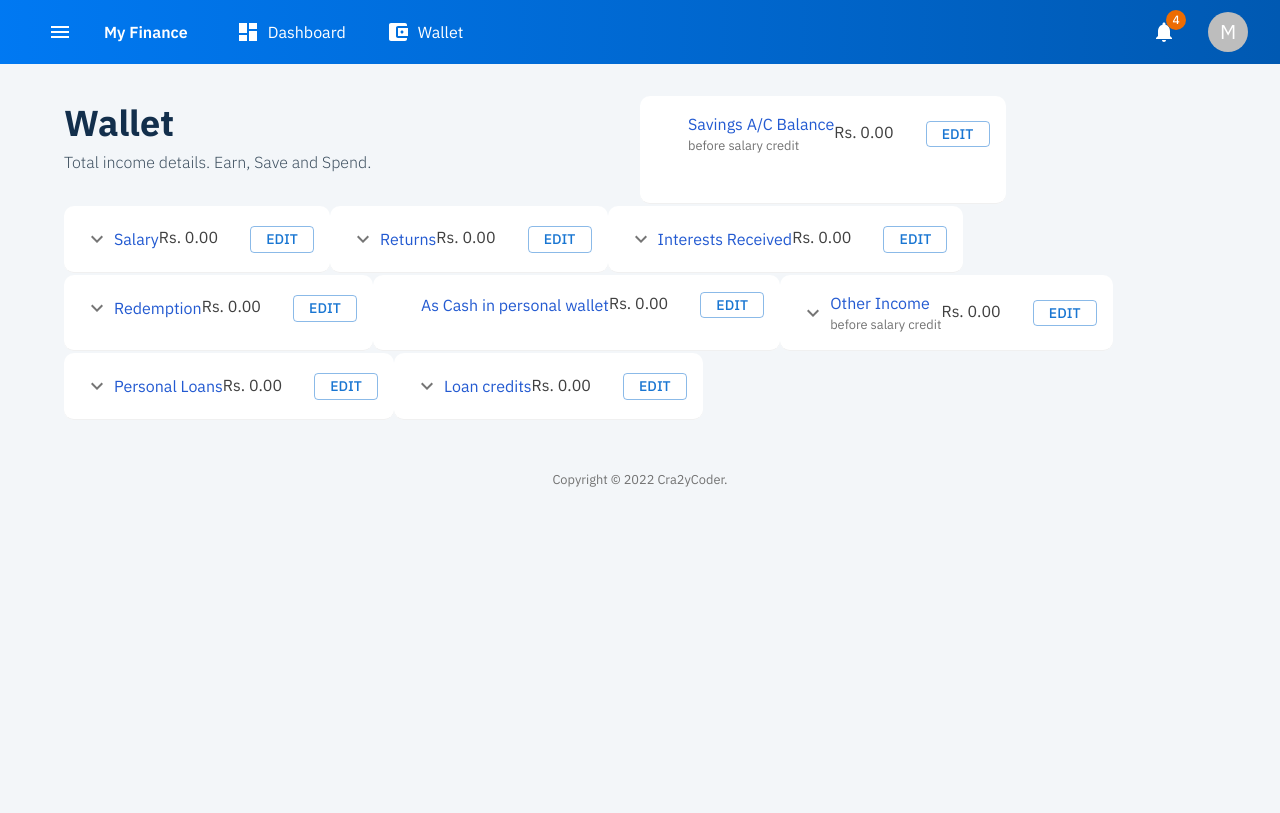
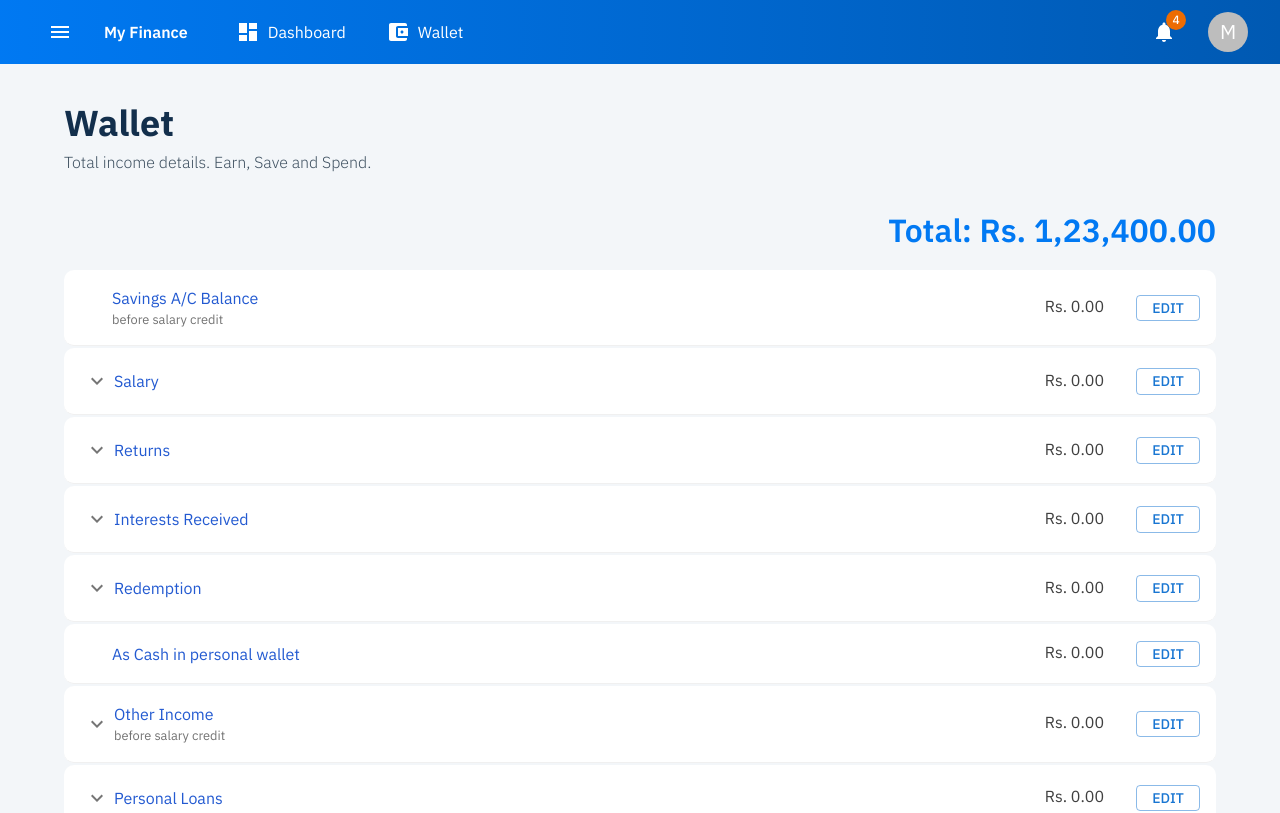
Before and after one commit to cra2ycoder/my-finance, a Next.js app: page /wallet in a window 1280 px wide. Shown: the top 813 px of the page. Built offline with nearby package versions, Linux system fonts and the light colour scheme.

Commit message:
wallet ui change

```diff
--- a/pages/wallet.tsx
+++ b/pages/wallet.tsx
@@ -1,8 +1,27 @@
+import Box from '@mui/material/Box'
+import Typography from '@mui/material/Typography'
 import WalletTable from '@components/WalletTable'
 import { walletItems } from '@model/config/data'
 
 function Wallet() {
-  return <WalletTable list={walletItems} />
+  return (
+    <Box width="100%">
+      <Typography
+        sx={{
+          fontSize: '2rem',
+          width: '100%',
+          fontWeight: 600,
+          color: '#0179f3',
+          textAlign: 'right',
+          marginBottom: '1rem',
+        }}
+      >
+        <span>Total: </span>
+        <span>Rs. 1,23,400.00</span>
+      </Typography>
+      <WalletTable list={walletItems} />
+    </Box>
+  )
 }
 
 export default Wallet
```
